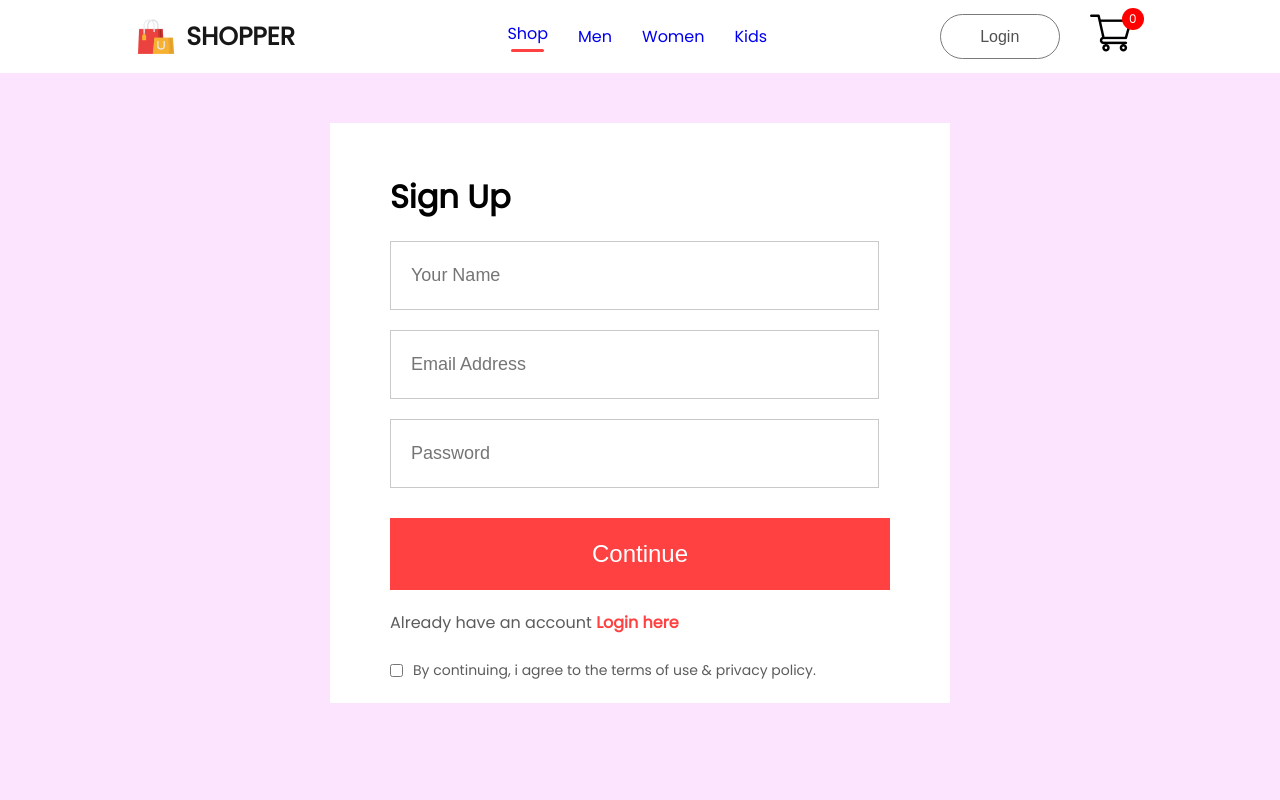
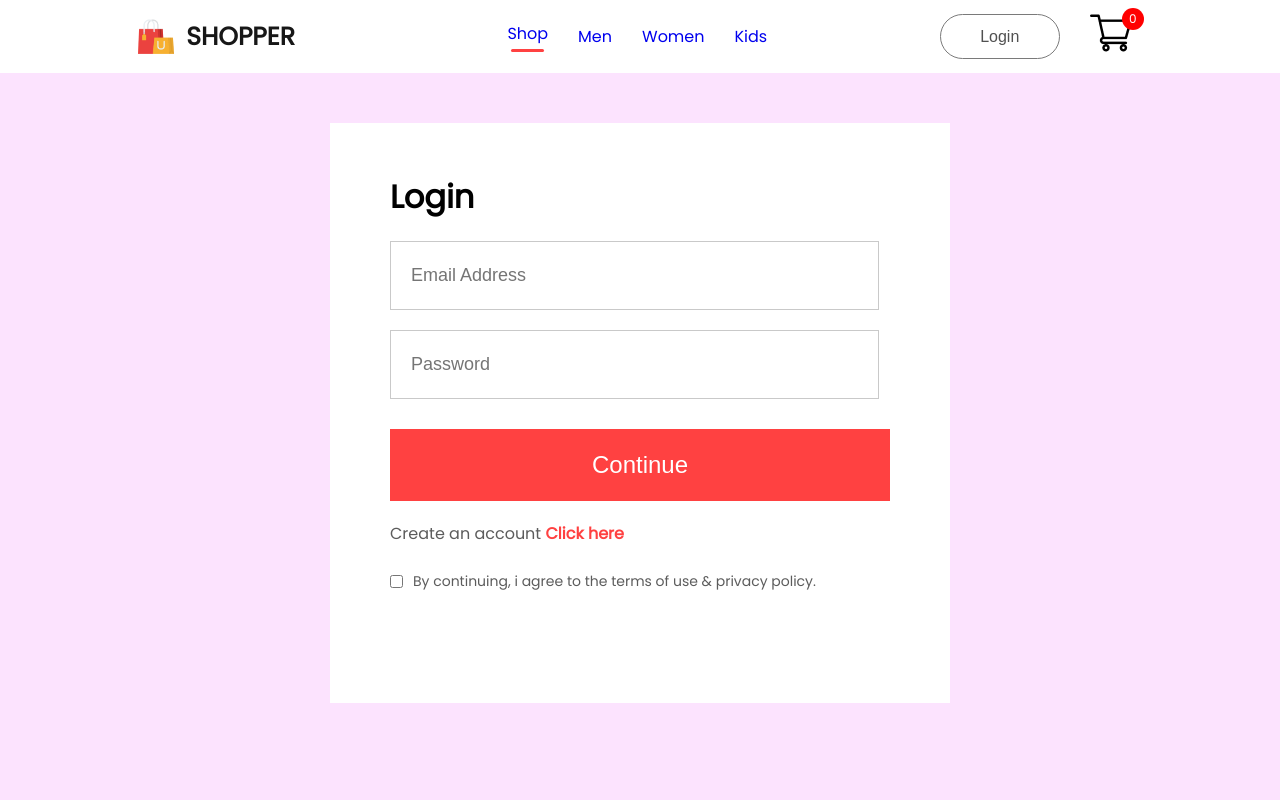
Before and after one commit to crescowboy/Keymashop-F, a React (Create React App) app: page /login in a window 1280 px wide. Shown: the top 800 px of the page. Built offline with nearby package versions, Linux system fonts and the light colour scheme.

Commit message:
crating signup function

```diff
--- a/src/Pages/LoginSignup.jsx
+++ b/src/Pages/LoginSignup.jsx
@@ -1,18 +1,57 @@
-import React from 'react'
+import React, { useState } from 'react'
 import './CSS/LoginSignup.css'
 
 const LoginSignup = () => {
+
+  const [state,setState] = useState("Login")
+  const [formData,setFormData] = useState({
+    username:"",
+    password:"",
+    email:""
+  })
+
+  const changeHandler = (e) =>{
+    setFormData({...formData,[e.target.name]:e.target.value})
+  }
+
+  const login = async () =>{
+    console.log("Login Function Executed",formData)
+  }
+
+  const signUp = async () =>{
+    console.log("SignUp Function Executed",formData)
+    let responseData;
+    await fetch('http://localhost:4000/signup',{
+      method:'POST',
+      headers:{
+        Accept:'application/form-data',
+        'Content-Type':'application/json',
+      },
+      body: JSON.stringify(formData),
+    }).then((response)=> response.json()).then((data)=>responseData=data)
+
+    if(responseData.success){
+      localStorage.setItem('auth-token',responseData.token);
+      window.location.replace("/");
+    }
+    else{
+      alert(responseData.errors)
+    }
+  }
+
   return (
     <div className='loginsignup'>
       <div className="loginsignup-container">
-        <h1>Sign Up</h1>
+        <h1>{state}</h1>
         <div className="loginsignup-fields">
-          <input type="text" placeholder='Your Name'/>
-          <input type="email" placeholder='Email Address'/>
-          <input type="password" placeholder='Password' />
+          {state==="Sign Up"?<input name='username' value={formData.username} onChange={changeHandler} type="text" placeholder='Your Name'/>:<></>}
+          <input name='email' value={formData.email} onChange={changeHandler} type="email" placeholder='Email Address'/>
+          <input name='password' value={formData.password} onChange={changeHandler} type="password" placeholder='Password' />
         </div>
-        <button>Continue</button>
-        <p className='loginsignup-login'>Already have an account <span>Login here</span></p>
+        <button onClick={()=>{state==="Login"?login():signUp()}}>Continue</button>
+        {state==="Sign Up"
+        ?<p className='loginsignup-login'>Already have an account <span onClick={()=>{setState("Login")}}>Login here</span></p>
+        :<p className='loginsignup-login'>Create an account <span onClick={()=>{setState("Sign Up")}}>Click here</span></p>}
         <div className="loginsignup-agree">
           <input type="checkbox" name='' id=''/>
           <p>By continuing, i agree to the terms of use & privacy policy.</p>
```
